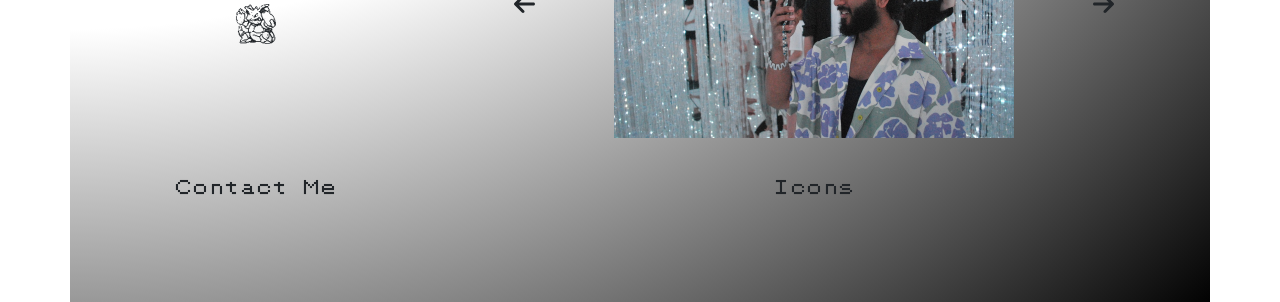
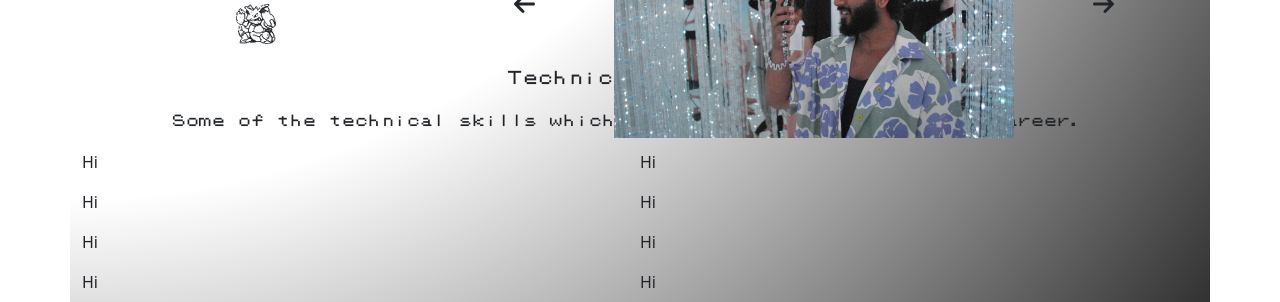
Before and after one commit to MahabaHubba/Portfolio, a React (Create React App) app in the folder my-app/: page / in a window 1280 px wide. Shown: the part 650-952 px from the top of the page. Built offline with nearby package versions, Linux system fonts and the light colour scheme.

Commit message:
Adding tehcnical skills
Added Technical Skills section

```diff
--- a/my-app/src/App.css
+++ b/my-app/src/App.css
@@ -157,4 +157,14 @@
   font-size: 30px;
 }
 
-/* portfolio */
+/* Technical SKills css */
+.technicalskilltext {
+  font-family: "pokemon";
+  font-size: 15px;
+}
+
+.technicalskillcontent {
+  font-family: "pokemon";
+  font-size: 13px;
+  margin-top: 15px;
+}
--- a/my-app/src/App.js
+++ b/my-app/src/App.js
@@ -105,6 +105,48 @@ function App() {
 </div>
 
 
+{/* Technicall skill section */}
+<div class="row ">
+<div class="col-12 welcome" style={{ display: 'flex', justifyContent: 'center', alignItems: 'center', flexDirection: 'column' }}>
+<h6 className='technicalskilltext'>Technical Skills</h6>
+<p className='technicalskillcontent'>Some of the technical skills which I've picked up on during my career.</p>
+</div>
+</div>
+<div class="row ">
+
+<div class="col-md-6">
+<p>Hi</p>
+</div>
+
+<div class="col-md-6">
+<p>Hi</p>
+</div>
+<div class="col-md-6">
+<p>Hi</p>
+</div>
+
+<div class="col-md-6">
+<p>Hi</p>
+</div>
+<div class="col-md-6">
+<p>Hi</p>
+</div>
+
+<div class="col-md-6">
+<p>Hi</p>
+</div>
+<div class="col-md-6">
+<p>Hi</p>
+</div>
+
+<div class="col-md-6">
+<p>Hi</p>
+</div>
+
+</div>
+
+
+{/* Contact Me section */}
 <div class="row" ref={contactRef}>
   <div class="col-md-4 contact1">Contact Me</div>
   <div class="col-md-8 contacticon">Icons</div>
```
